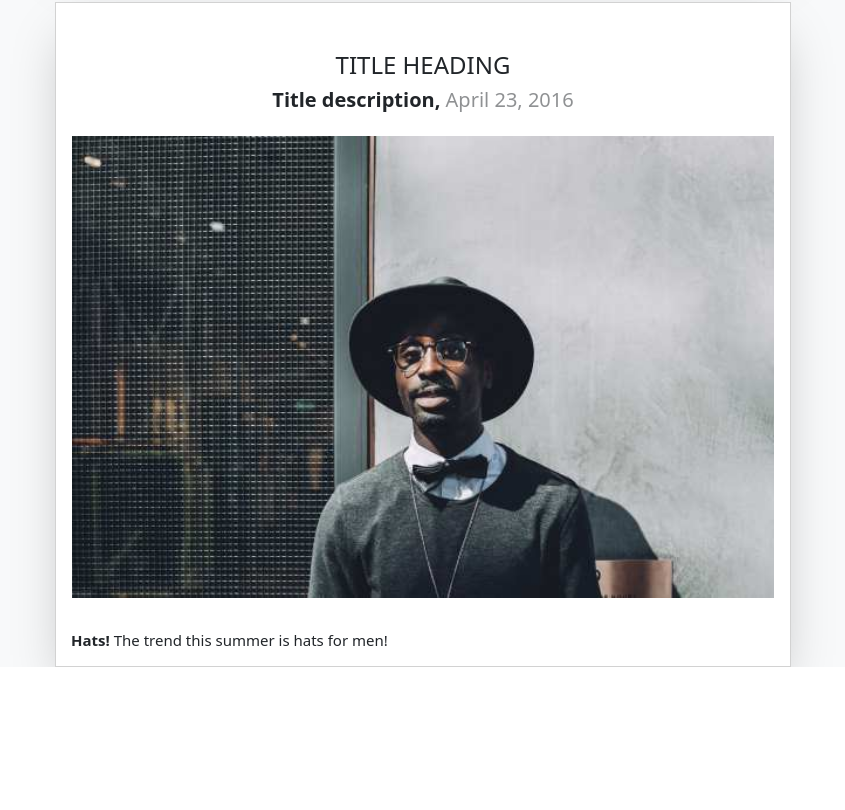
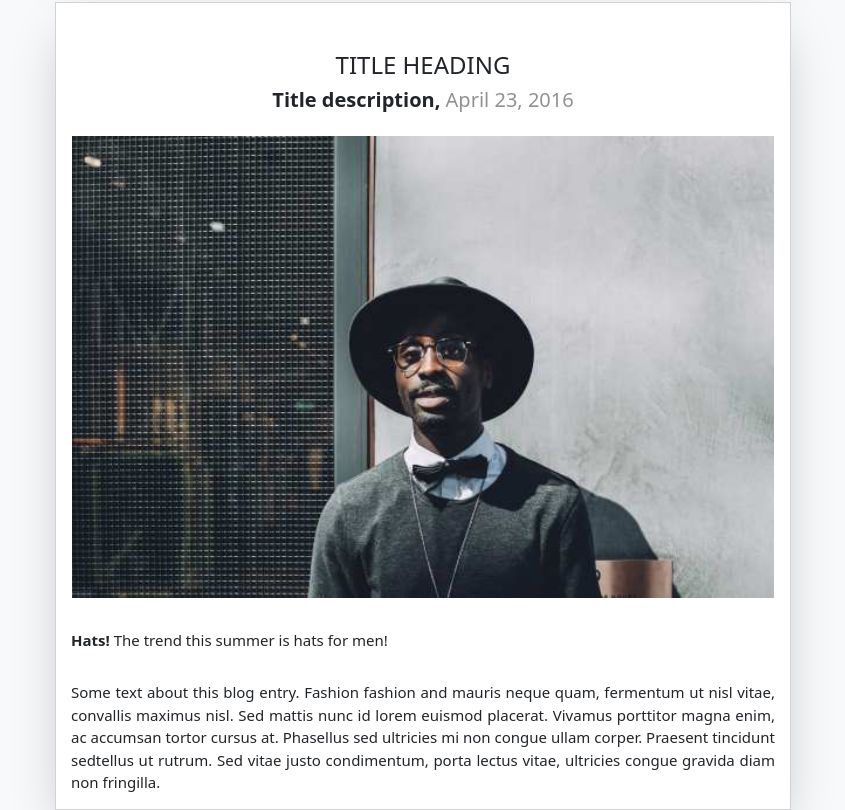
Before and after one commit to m-salman004/TEMPLATES-2, a plain HTML site: page Fashion Blog/index.html in a window 1280 px wide. Shown: the part 2073-2883 px from the top of the page, without its empty margins (27-872 px from the left). Before the commit the page ends 2740 px from the top, so only its background shows below. Drawn offline with nearby package versions, Linux system fonts and the light colour scheme.

Commit message:
paragraph add

```diff
--- a/Fashion Blog/index.html
+++ b/Fashion Blog/index.html
@@ -98,6 +98,7 @@
                       <h5><b>Title description,</b> <span class="opacity-50">April 23, 2016</span></h5>
                       <img src="images/man_hat.jpg" alt="" class="m-3">
                       <p id="text1"><b>Hats!</b> The trend this summer is hats for men!</p>
+                      <p id="text1">Some text about this blog entry. Fashion fashion and mauris neque quam, fermentum ut nisl vitae, convallis maximus nisl. Sed mattis nunc id lorem euismod placerat. Vivamus porttitor magna enim, ac accumsan tortor cursus at. Phasellus sed ultricies mi non congue ullam corper. Praesent tincidunt sedtellus ut rutrum. Sed vitae justo condimentum, porta lectus vitae, ultricies congue gravida diam non fringilla.</p>
 
 
                       </div>
```
